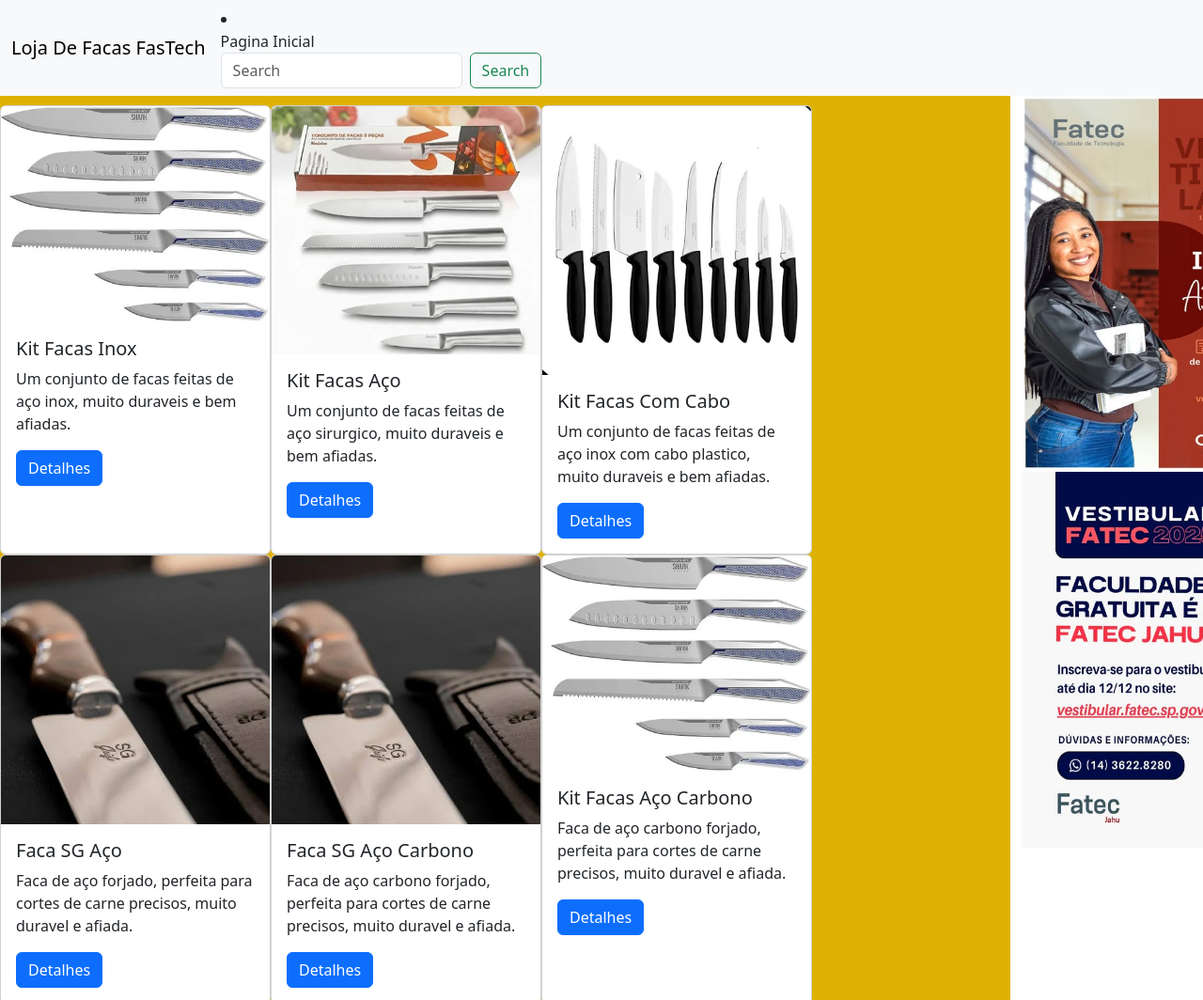
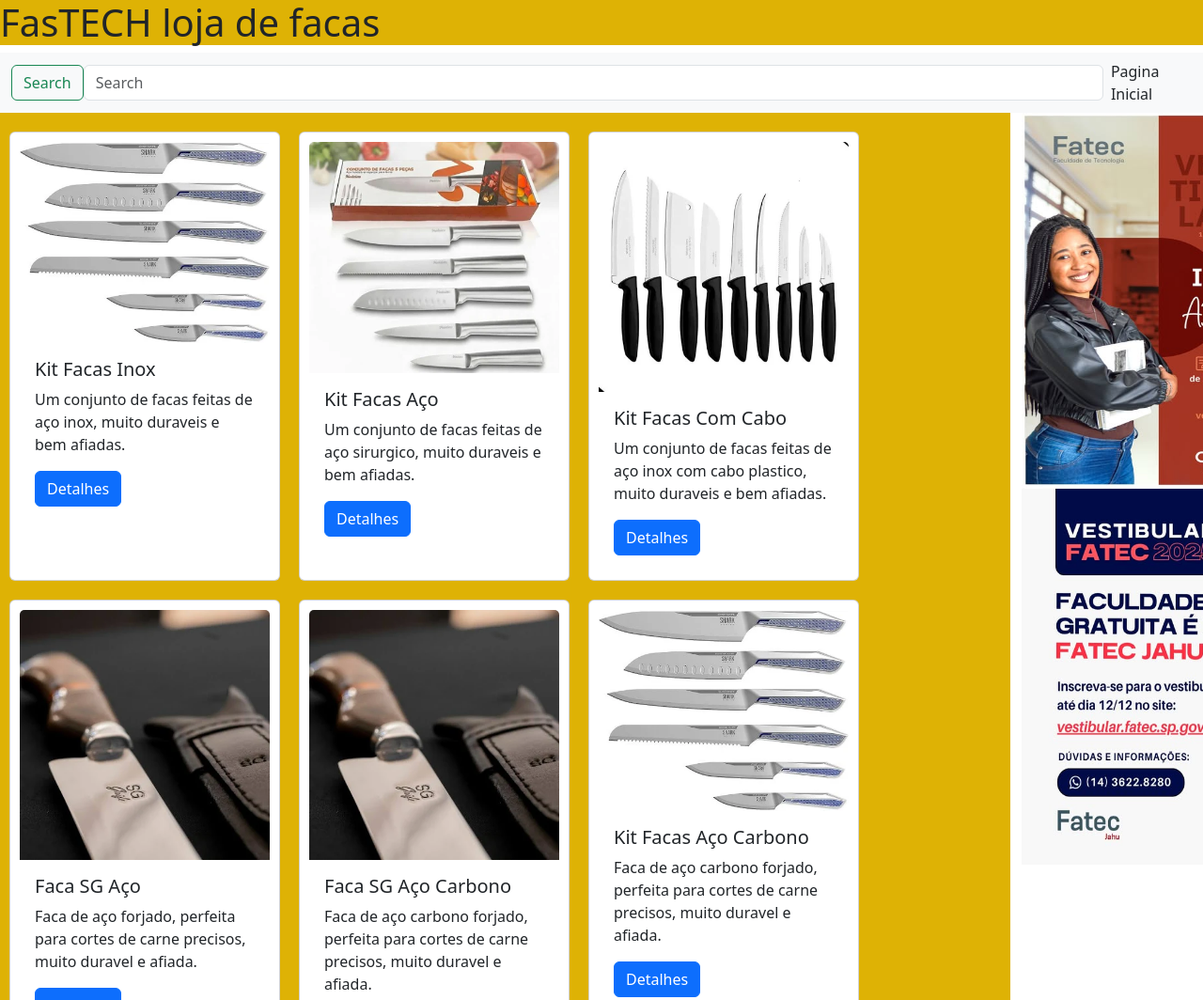
Before and after one commit to YMI7-Dev/Avalia-oPW2, a plain HTML site: page index.html in a window 1280 px wide. Shown: the top 1064 px of the page at 94% size. Drawn offline with nearby package versions, Linux system fonts and the light colour scheme.

Commit message:
quarto commit

```diff
--- a/css/style.css
+++ b/css/style.css
@@ -12,6 +12,7 @@
     padding: 10px;
     flex-wrap: wrap;
     align-items: normal;
+    padding: 10px;
 }
 
 .img1{
@@ -24,3 +25,8 @@
     width: 360px;
     height: 400px;
 }
+
+.card{
+    padding: 10px;
+    margin: 10px;
+}
--- a/index.html
+++ b/index.html
@@ -8,19 +8,15 @@
     <link href="https://cdn.jsdelivr.net/npm/bootstrap@5.3.8/dist/css/bootstrap.min.css" rel="stylesheet" integrity="sha384-sRIl4kxILFvY47J16cr9ZwB07vP4J8+LH7qKQnuqkuIAvNWLzeN8tE5YBujZqJLB" crossorigin="anonymous">
 </head>
 <body>
-
+    <section class="cor">
+        <h1>FasTECH loja de facas</h1>
+    </section>
     <nav class="navbar navbar-expand-lg bg-body-tertiary">
         <div class="container-fluid">
-          <a class="navbar-brand" href="index.html">Loja De Facas FasTech</a>
-          <button class="navbar-toggler" type="button" data-bs-toggle="collapse" data-bs-target="#navbarSupportedContent" aria-controls="navbarSupportedContent" aria-expanded="false" aria-label="Toggle navigation">
-            <span class="navbar-toggler-icon"></span>
-          </button>
-          <div class="collapse navbar-collapse" id="navbarSupportedContent">
-              <li class="nav-item">
+            <button class="btn btn-outline-success" type="submit">Search</button>
+            <input class="form-control me-2" type="search" placeholder="Search" aria-label="Search"/>
                 <a class="nav-link active" aria-current="page" href="index.html">Pagina Inicial</a>
             <form class="d-flex" role="search">
-              <input class="form-control me-2" type="search" placeholder="Search" aria-label="Search"/>
-              <button class="btn btn-outline-success" type="submit">Search</button>
             </form>
           </div>
         </div>
@@ -102,6 +98,15 @@
                     </div>
                   </div>
 
+                  <div class="card" style="width: 18rem;">
+                    <img src="img/dragon.jpeg" class="card-img-top" alt="arma top">
+                    <div class="card-body">
+                      <h5 class="card-title">Dragon Slayer</h5>
+                      <p class="card-text">Essa espada pesa mais q um BYD e é mais afiada q papel.</p>
+                      <a href="faca.html" class="btn btn-primary">Detalhes</a>
+                    </div>
+                  </div>
+
             </div>
             <div class="col-2">
                 <img class="img1" src="img/fatec.jpg">
```
Also changed, not shown: faca.html (+0 -5 lines), img/dragon.jpeg (added).
